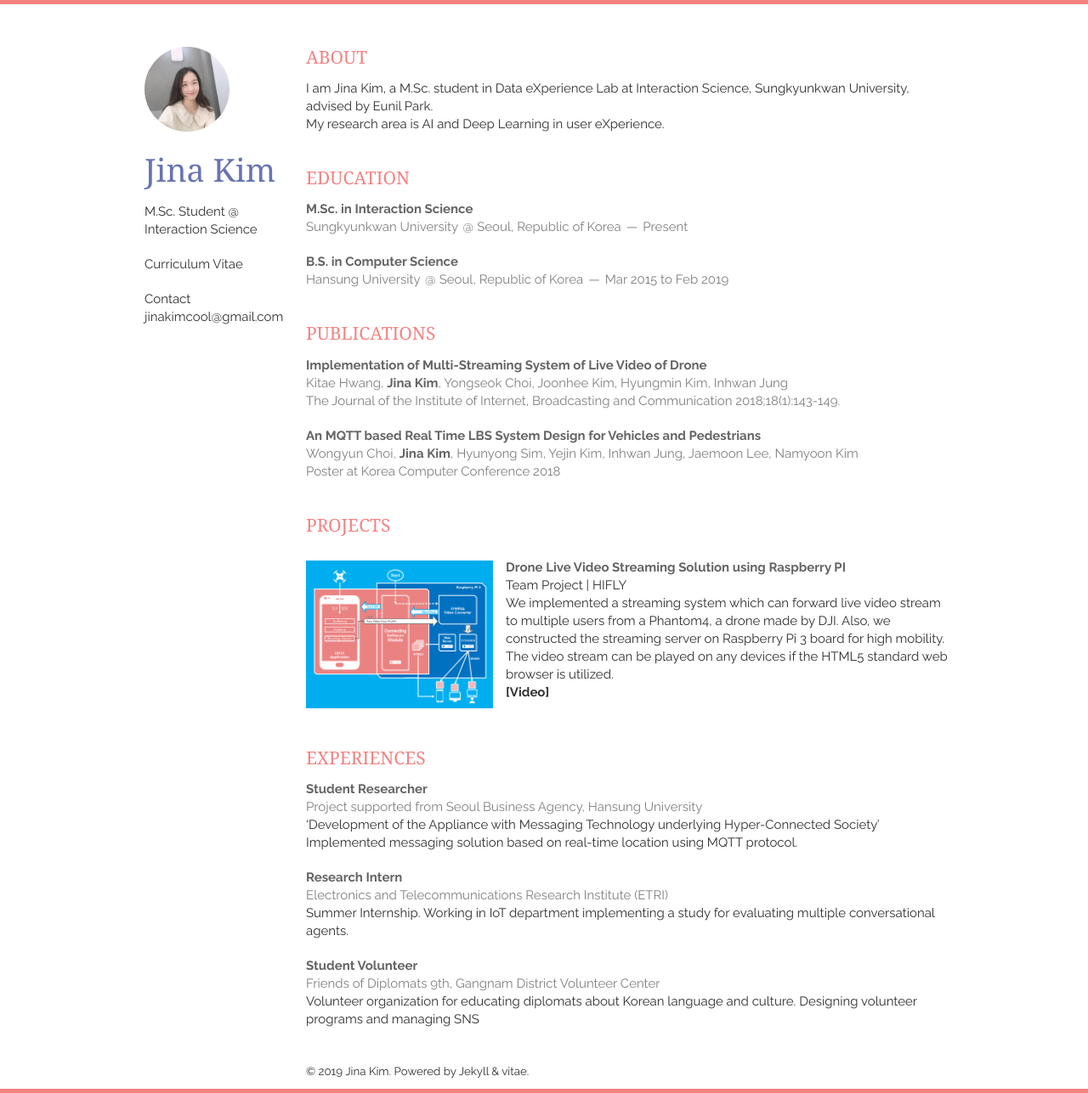
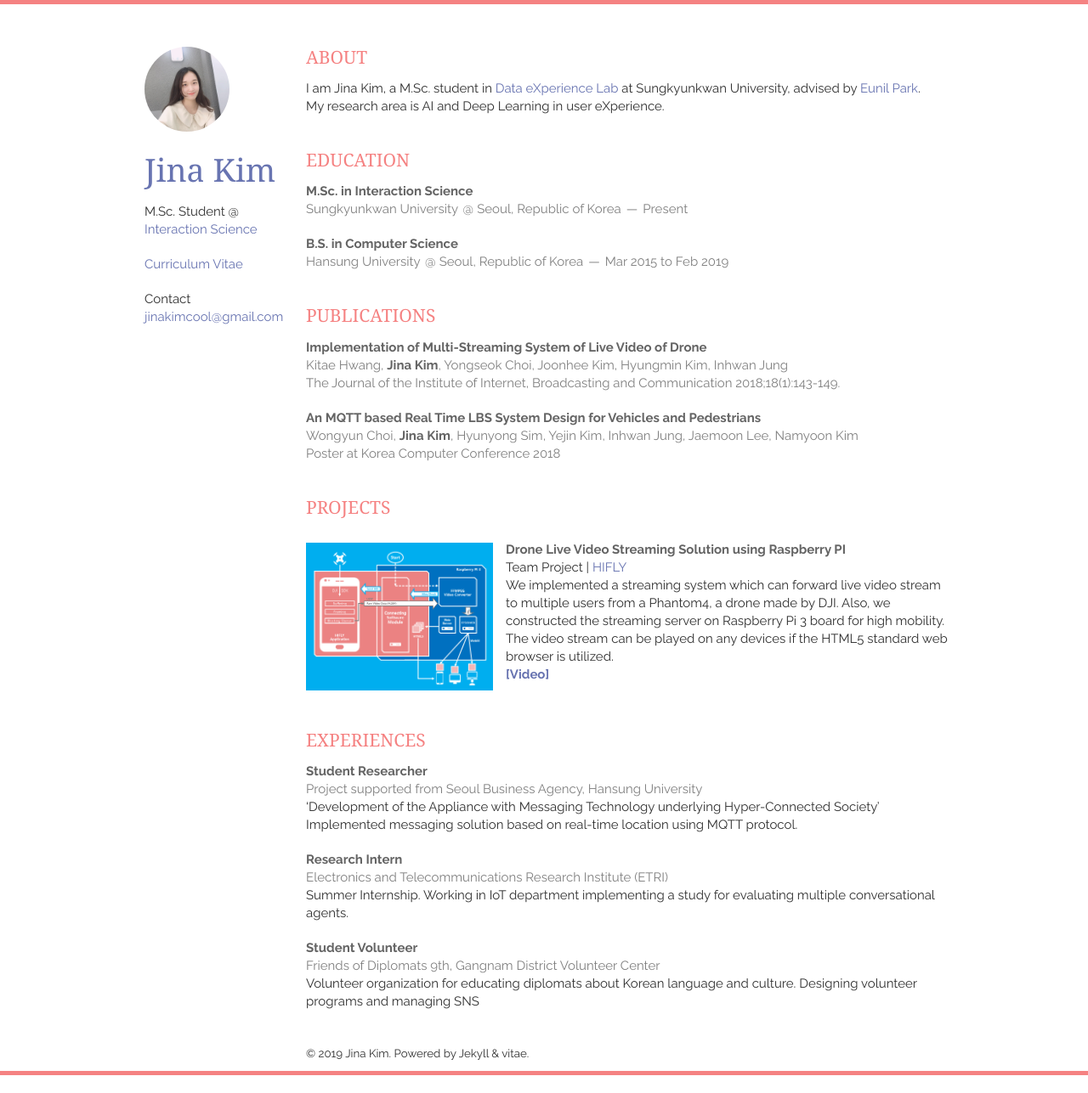
Before and after one commit to Jina-Kim/Jina-Kim.github.io, a Jekyll site: the page built from index.html, in a window 1280 px wide. Shown: the whole page at 85% size. Built offline with Jekyll 4.4.1, drawn with Linux system fonts in a browser that asks for light colours; nearby versions of some CDN libraries; the list of posts is cut into pages by our own code; after the commit the page ends 1266 px from its top, so only the background shows below that.

Commit message:
update url

```diff
--- a/_includes/about.html
+++ b/_includes/about.html
@@ -2,7 +2,7 @@
     <h1>About</h1>
     <article>
         <p>
-          I am Jina Kim, a M.Sc. student in <a href="http://dsl.skku.edu">Data eXperience Lab</a> at <a href="http://is.skku.edu">Interaction Science</a>, Sungkyunkwan University, advised by <a href="http://eunilpark.com">Eunil Park</a>. </br>
+          I am Jina Kim, a M.Sc. student in <a href="http://dsl.skku.edu">Data eXperience Lab</a> at Sungkyunkwan University, advised by <a href="http://eunilpark.com">Eunil Park</a>. </br>
           My research area is AI and Deep Learning in user eXperience.
         </p>
     </article>
--- a/static/css/layout.css
+++ b/static/css/layout.css
@@ -15,6 +15,7 @@
 
 a {
     text-decoration: none;
+    color: #6874b1;
     /*background-color: rgba(39, 168, 34, 0.06);*/
 }
 
```
